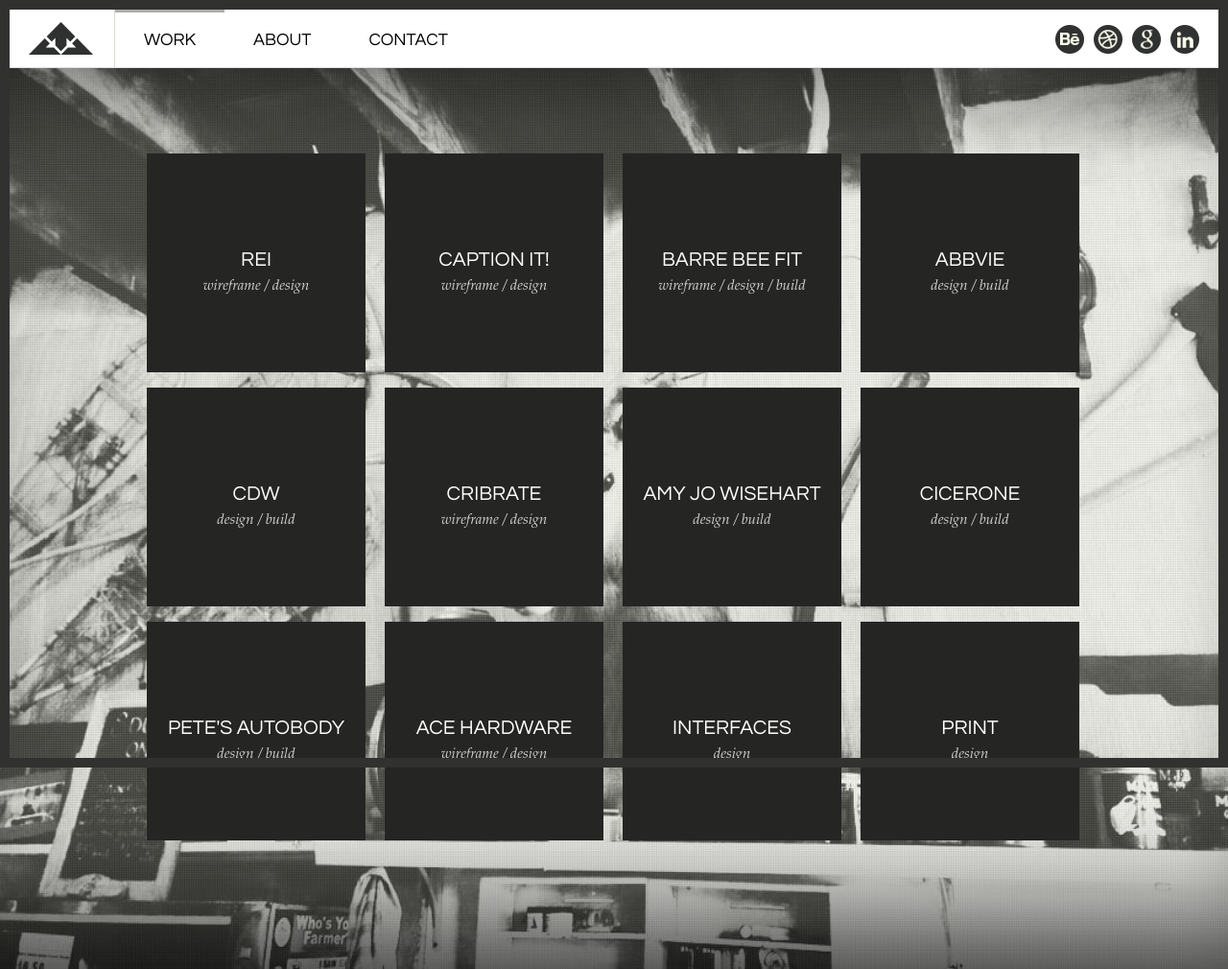
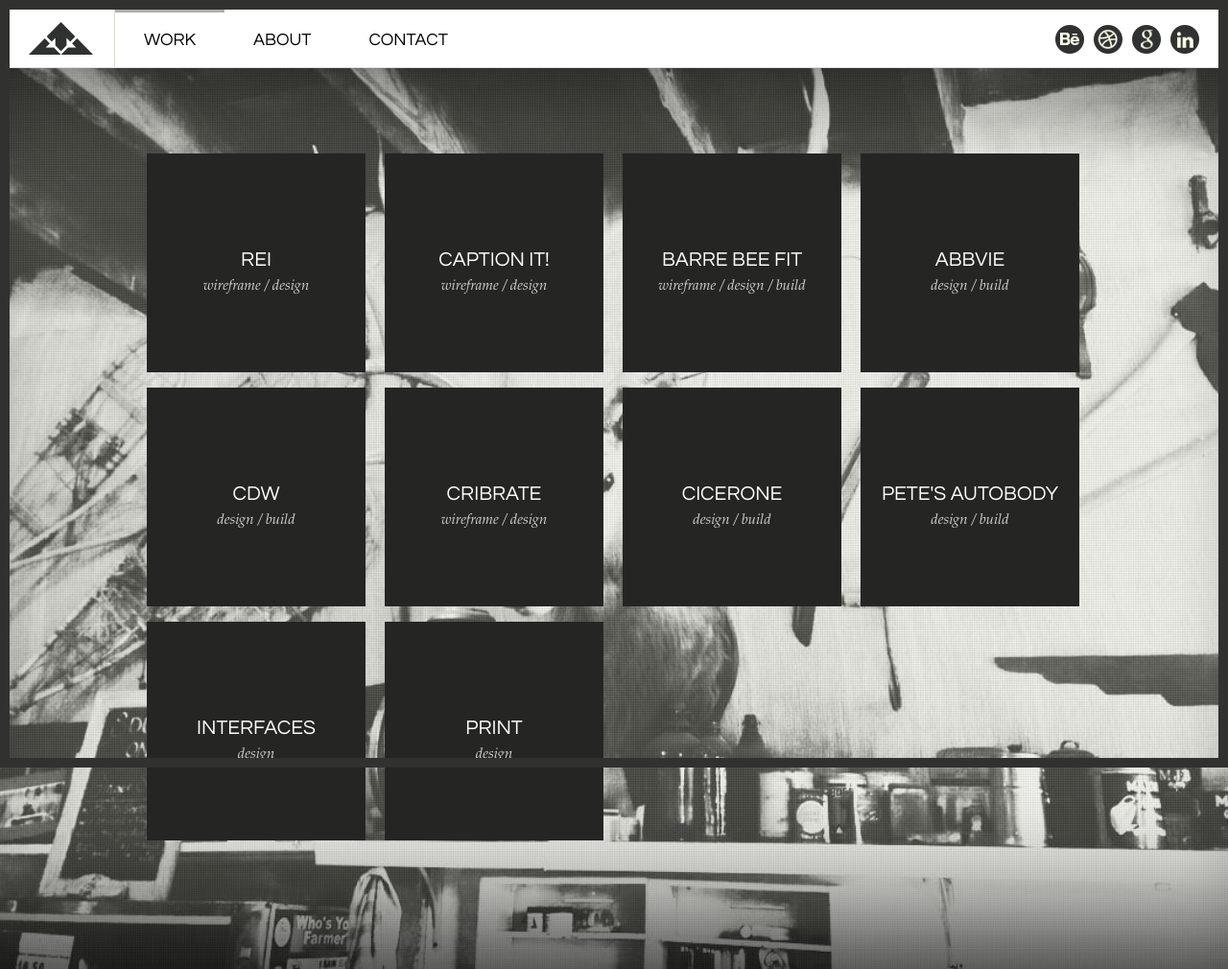
Before and after one commit to ltracy/ltracy.github.io, a plain HTML site: page work.html in a window 1280 px wide. Shown: the whole page at 96% size. Drawn offline with Linux system fonts and the light colour scheme.

Commit message:
Remove projects
Removed Ace (see you sucker) and Amy Jo

```diff
--- a/work.html
+++ b/work.html
@@ -95,13 +95,6 @@
                        </li>
                    </a>
 
-                   <a href="amy_jo_wisehart.html">
-                        <li id="AmyJoWisehart_node">
-                        	   <h1>Amy Jo Wisehart</h1>
-                            <p>design / build</p>
-                        </li>
-                   </a>
-
                    <a href="cicerone.html">
                         <li id="Cicerone_node">
                         	   <h1>Cicerone</h1>
@@ -115,14 +108,6 @@
                             <p>design / build</p>
                        </li>
                    </a>
-
-                   <a href="ace.html">
-                        <li id="ace_node">
-                        	   <h1>Ace Hardware</h1>
-                            <p>wireframe / design</p>
-                        </li>
-                   </a>
-
 
                    <a href="interfaces.html">
                         <li id="interfaces_node">
```
Also changed, not shown: index.html (+0 -13 lines).
